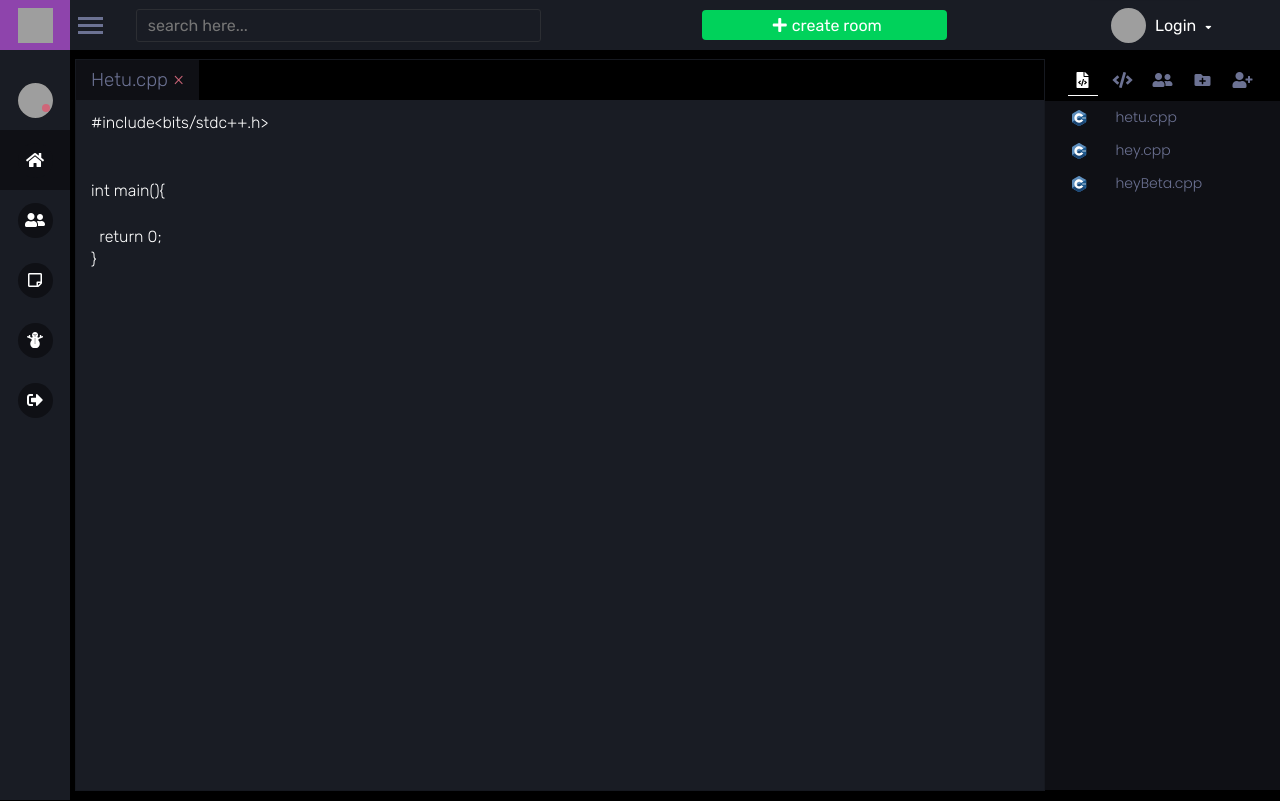
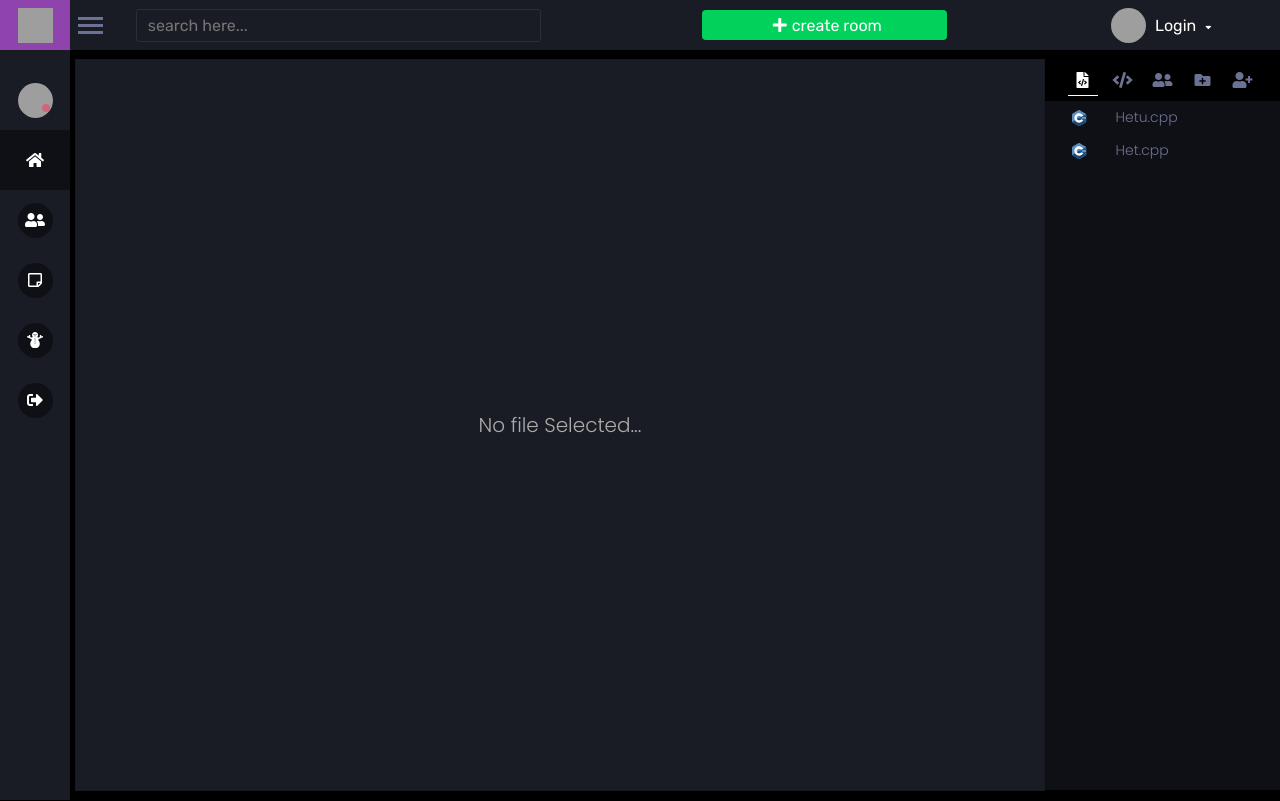
Before and after one commit to Hetu1107/lets-code, a React (Create React App) app: page /user/rooms/1 in a window 1280 px wide. Built offline with nearby package versions, Linux system fonts and the light colour scheme; grey boxes are pictures that could not be loaded.

Commit message:
files intro

```diff
--- a/src/container/Editor/Editor.js
+++ b/src/container/Editor/Editor.js
@@ -1,4 +1,4 @@
-import React from 'react';
+import React,{useState,useEffect} from 'react';
 import LeftEditor from './left/Left';
 import RightEditor from './right/Right';
 
@@ -6,10 +6,25 @@ import RightEditor from './right/Right';
 import '../style/Editor.scss';
 
 function Editor() {
+  let defaultText = "#include<iostream>\nusing namespace std;\n\nint main(){\n\nreturn 0;\n}"
+  let user_files = [
+    {
+        name : "Hetu",
+        text : defaultText
+    },
+    {
+      name : "Het",
+      text : defaultText
+    }
+  ]
+  const [files,setFiles] = useState(user_files);
+  const [people,setPeople] = useState();
+  const [friends,setFriends] = useState();
+  const [selectedFile,setSelectedFile] = useState(null);
   return (
     <div className='main-editor-screen'>
-        <LeftEditor/>
-        <RightEditor/>
+        <LeftEditor selectedFile={selectedFile} setSelectedFile={setSelectedFile}/>
+        <RightEditor setSelectedFile={setSelectedFile} files={files} setFiles={setFiles}/>
     </div>
   )
 }
--- a/src/container/Editor/left/Left.js
+++ b/src/container/Editor/left/Left.js
@@ -4,22 +4,22 @@ import Quill from "quill";
 // editor styles
 import "quill/dist/quill.snow.css";
 import "../../style/CodeEditor.scss";
-function LeftEditor() {
+function LeftEditor(props) {
   const [quill, setQuill] = useState();
+  const [text,setText] = useState("");
+  // useEffect for change in quill editor text
   useEffect(() => {
     if (quill == null) return;
-    quill.insertText(1,'\n');
-    quill.insertText(4,'\n');
-    quill.insertText(3,'  \n');
-    quill.insertText(6,'}\n');
-    quill.insertText(5,"return 0;");
-    quill.insertText(2,"int main(){\n");
-    quill.insertText(0,'#include<bits/stdc++.h>\n')
+    setText(props.selectedFile.text);
+    quill.setText(props.selectedFile.text);
     quill.on("text-change", (delta, oldDelta, source) => {
       if (source !== "user") return;
-      console.log(quill.getText())
+      console.log(quill.getText());
     });
   }, [quill]);
+
+
+  // editor ref to a div with the id : code-editor
   const editorRef = useCallback((editor) => {
     if (editor == null) return;
     editor.innerHTML = "";
@@ -27,18 +27,32 @@ function LeftEditor() {
     editor.append(codeEditor);
     let q = new Quill(codeEditor, { theme: "snow" });
     setQuill(q);
-  },[]);
+  }, []);
+
+
+  // check selected file if its null or not
+  const checkSelectedFile = () => {
+    if (props.selectedFile == null) {
+      return <div className="no-file-selected"><h2>No file Selected...</h2></div>;
+    } else {
       return (
-    <div className="left-editor">
+        <>
           <div className="top">
             <div>
-          <h3>Hetu.cpp</h3>
-          <span>&times;</span>
+              <h3>{`${props.selectedFile.name}.cpp`}</h3>
+              <span onClick={()=>props.setSelectedFile(null)}>&times;</span>
             </div>
           </div>
-      <div id="code-editor" className="main-editor-code" ref={editorRef}></div>
-    </div>
+          <div
+            id="code-editor"
+            className="main-editor-code"
+            ref={editorRef}
+          ></div>
+        </>
       );
+    }
+  };
+  return <div className="left-editor">{checkSelectedFile()}</div>;
 }
 
 export default LeftEditor;
--- a/src/container/Editor/right/Files.js
+++ b/src/container/Editor/right/Files.js
@@ -1,19 +1,9 @@
 import React, { useState, useEffect } from "react";
 import cpp from "../../../assets/images/c.png";
 import cpp2 from "../../../assets/svg/cpp.svg";
-function Files() {
+function Files(props) {
   const [id, setId] = useState("");
-  const files = [
-    {
-      name: "hetu",
-    },
-    {
-      name: "hey",
-    },
-    {
-      name: "heyBeta",
-    },
-  ];
+  const [files,setFiles] = useState(props.files);
   return (
     <div className="right-container-editor">
       {files.map((res, index) => {
@@ -28,6 +18,7 @@ function Files() {
                 .getElementById(`file-${index}`)
                 .classList.add("selected-file");
               setId(`file-${index}`);
+              props.setSelectedFile(res)
             }}
           >
             <div className="img">
--- a/src/container/Editor/right/Right.js
+++ b/src/container/Editor/right/Right.js
@@ -4,12 +4,12 @@ import Files from "./Files";
 import FriendsEditor from "./FriendsEditor";
 import Run from "./Run";
 
-function RightEditor() {
+function RightEditor(props) {
   const [select, setSelect] = useState(1);
   const [id, setId] = useState("files");
   const selected = () => {
     if (select == 1) {
-      return <Files/>
+      return <Files files={props.files} setFiles={props.setFiles} setSelectedFile={props.setSelectedFile}/>
     } else if (select == 2) {
       return <Run/>
     } else if(select == 3) {
--- a/src/container/style/Editor.scss
+++ b/src/container/style/Editor.scss
@@ -18,6 +18,19 @@
     margin-left: 5px;
     height: calc(100vh - 70px);
     margin-bottom: 10px;
+    .no-file-selected{
+        width: 100%;
+        height: 100%;
+        display: flex;
+        justify-content: center;
+        align-items: center;
+        h2{
+            font-family: $poppins;
+            font-weight: 300;
+            font-size: 20px;
+            color: $text;
+        }
+    }
     .top{
         width: 100%;
         height: 40px;
```
Lines whose indentation alone changed are shown as unchanged.
